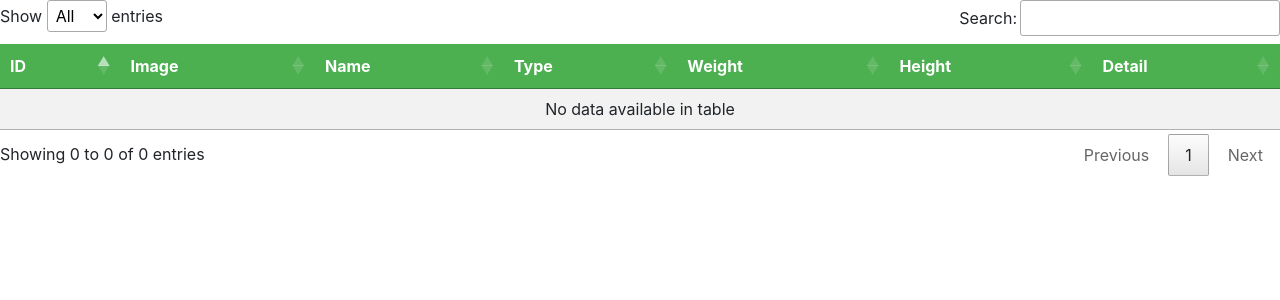
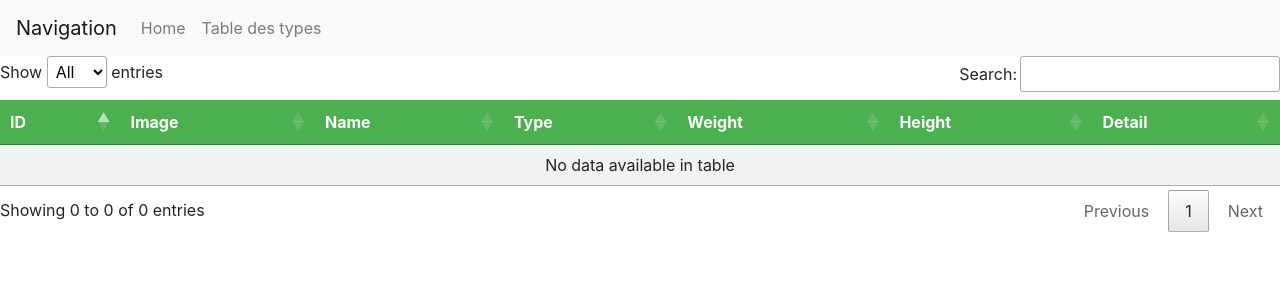
Before and after one commit to Steelataure/Pokedex, a PHP site: page / in a window 1280 px wide. Shown: the top 300 px of the page. Run offline with PHP 8.4, Linux system fonts and the light colour scheme; data that the repository does not hold is empty; some libraries are stand-ins or nearby versions.

Commit message:
Ajouter navbar et table_type

```diff
--- a/index.php
+++ b/index.php
@@ -3,6 +3,7 @@
 <?php
 require_once "request.php";
 require_once "header.php";
+require_once "navigation.php";
 ?>
 <body>
 	<table class="table-striped" id="example">
--- /dev/null
+++ b/navigation.php
@@ -0,0 +1,17 @@
+<nav class="navbar navbar-expand-lg navbar-light bg-light">
+	<a class="navbar-brand" href="#">Navigation</a>
+	<button class="navbar-toggler" type="button" data-toggle="collapse" data-target="#navbarSupportedContent" arial-controls="navbarSupportedContent" arial-expanded="false" arial-label="toggle navigation">
+		<span class="navbar-toggler-icon"></span>
+	</button>
+
+	<div class="collapse navbar-collapse" id="navbarSupportedContent">
+		<ul class="navbar-nav mr-auto">
+			<li class="nav-item">
+				<a class="nav-link" href="#">Home</a>
+			</li>
+			<li class="nav-item">
+				<a class="nav-link" href="table_type.php">Table des types</a>
+			</li>
+		</ul>
+	</div>
+</nav>
--- /dev/null
+++ b/table_type.php
@@ -0,0 +1,4 @@
+<!DOCTYPE html>
+<html>
+
+</html>
```
